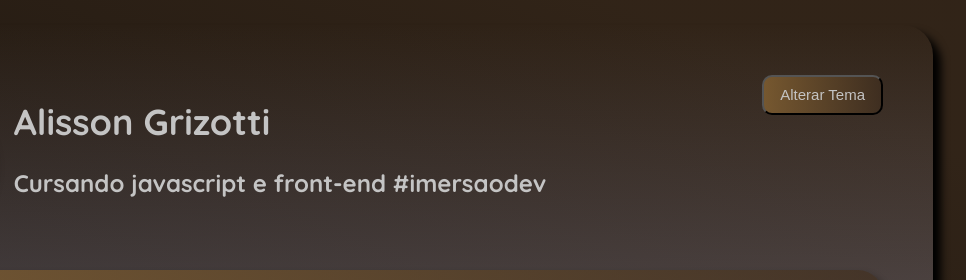
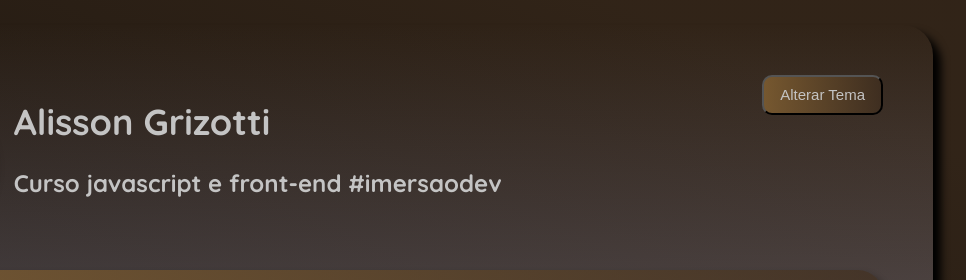
Before and after one commit to AlissonGrizotti/certificard, a plain HTML site: page index.html in a window 1280 px wide. Shown: the top 280 px of the page, 314-1280 px from the left. Drawn offline with Linux system fonts and the light colour scheme; a script that the page names is missing.

Commit message:
Update index.html

```diff
--- a/index.html
+++ b/index.html
@@ -15,7 +15,7 @@
         <img class="foto" src="https://github.com/AlissonGrizotti.png" </img>
         <div class="titulo">
           <h1>Alisson Grizotti</h1>
-          <h3>Cursando javascript e front-end #imersaodev</h3>
+          <h3>Curso javascript e front-end #imersaodev</h3>
         </div>
       </div>
       <div class="tema">
```
